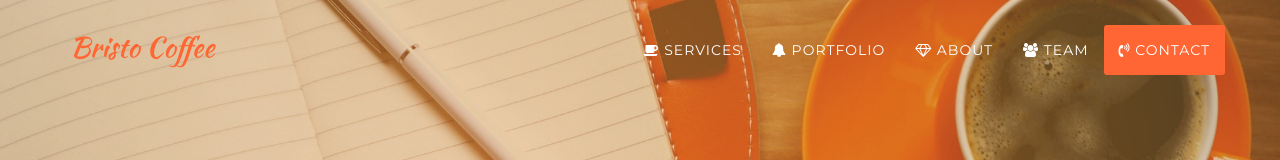
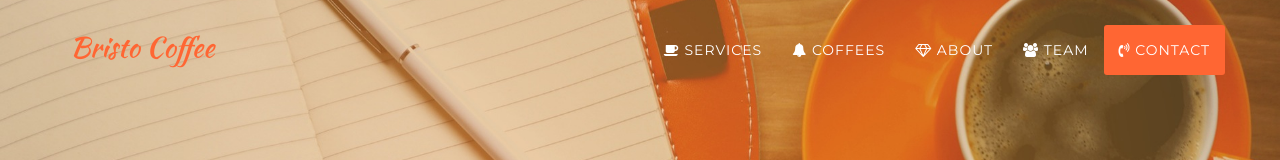
Before and after one commit to Shankar0130/MyCoffee.github.io, a plain HTML site: page index.html in a window 1280 px wide. Shown: the top 160 px of the page. Drawn offline with nearby package versions, Linux system fonts and the light colour scheme; a web font is replaced by a local one.

Commit message:
index.js

```diff
--- a/index.html
+++ b/index.html
@@ -59,7 +59,7 @@
                     </li>
                     <li>
                         <a class="page-scroll" href="#portfolio"><i class="fa fa-bell" aria-hidden="true"></i>
- Portfolio</a>
+ COFFEES</a>
                     </li>
                     <li>
                         <a class="page-scroll" href="#about"><i class="fa fa-diamond" aria-hidden="true"></i>
```
